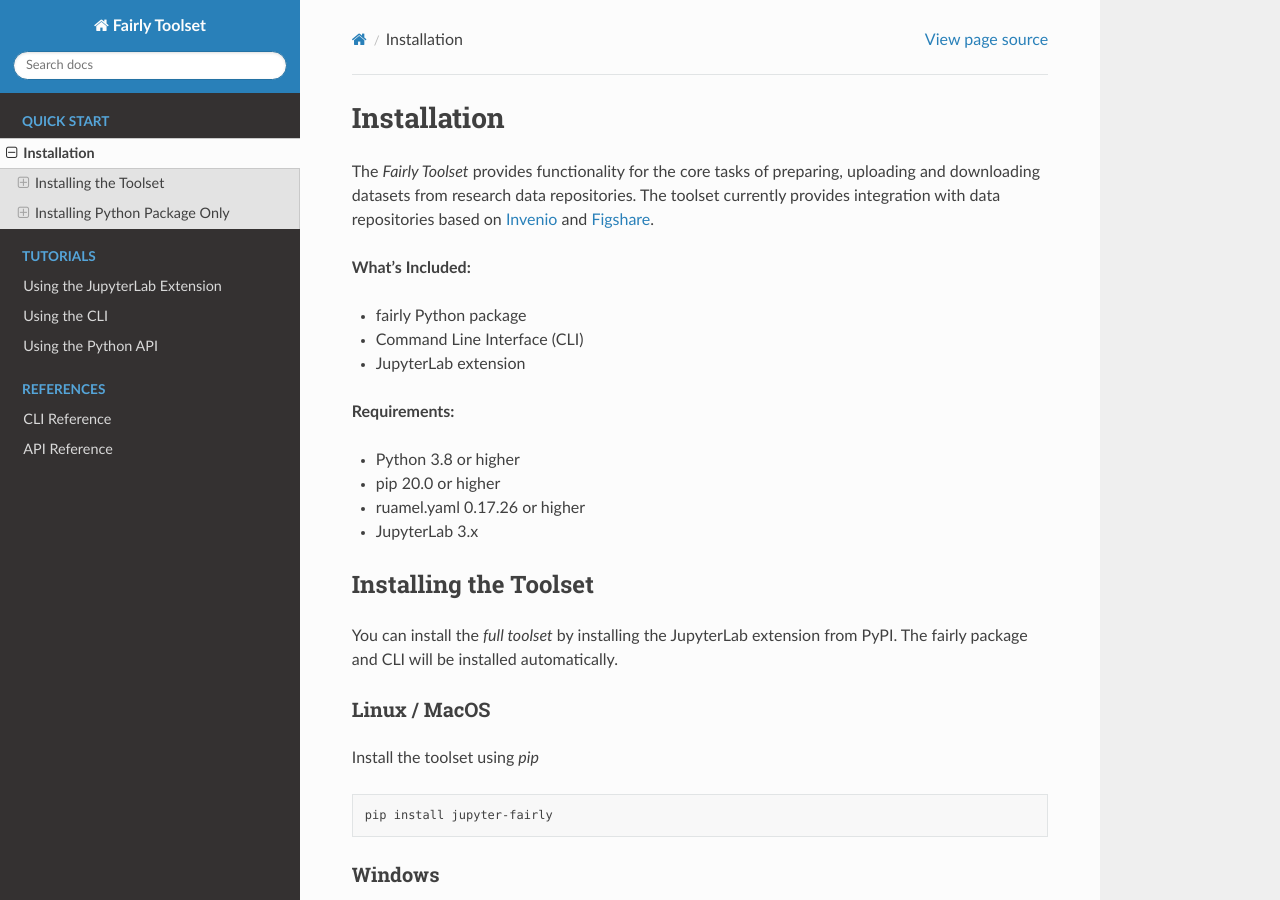
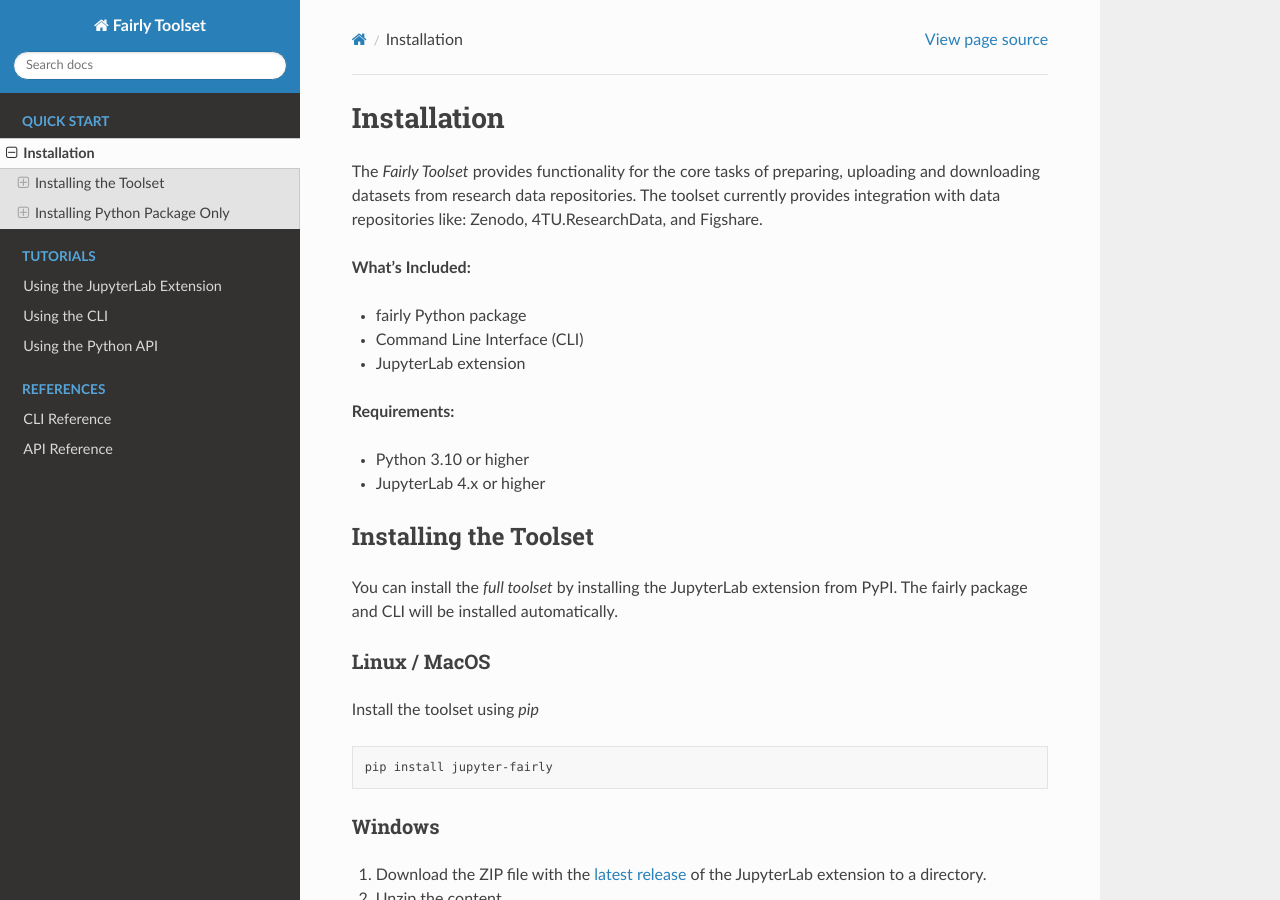
Before and after one commit to ITC-CRIB/fairly, a Sphinx documentation site: the page built from docs/installation.rst, in a window 1280 px wide and 900 px high. Built offline with Sphinx 7.4.7 and the Read the Docs theme 3.1.0, drawn with Linux system fonts in a browser that asks for light colours; some of the changed text lies outside the part shown.

Commit message:
Update installation instructions to reflect Python 3.10 and JupyterLab 4.x requirements

```diff
--- a/docs/installation.rst
+++ b/docs/installation.rst
@@ -3,7 +3,7 @@
 Installation
 ================
 
-The *Fairly Toolset* provides functionality for the core tasks of preparing, uploading and downloading datasets from research data repositories. The toolset currently provides integration with data repositories based on `Invenio <https://inveniosoftware.org/>`_ and `Figshare <https://figshare.com/>`_.
+The *Fairly Toolset* provides functionality for the core tasks of preparing, uploading and downloading datasets from research data repositories. The toolset currently provides integration with data repositories like: Zenodo, 4TU.ResearchData, and Figshare.
 
 **What's Included:**
 
@@ -13,10 +13,8 @@
 
 **Requirements:**
 
-* Python 3.8 or higher
-* pip 20.0 or higher
-* ruamel.yaml 0.17.26 or higher
-* JupyterLab 3.x
+* Python 3.10 or higher
+* JupyterLab 4.x or higher
 
 Installing the Toolset
 ------------------------
@@ -93,6 +91,3 @@
 .. code-block:: shell
 
    pip install .
-
-.. important::
-   Currently, the toolset only supports data repositories based on `Invenio <https://inveniosoftware.org/>`_ and `Figshare <https://figshare.com/>`_. For examples on how to use the toolset, read the `Tutorials <index.rst>`_
```
